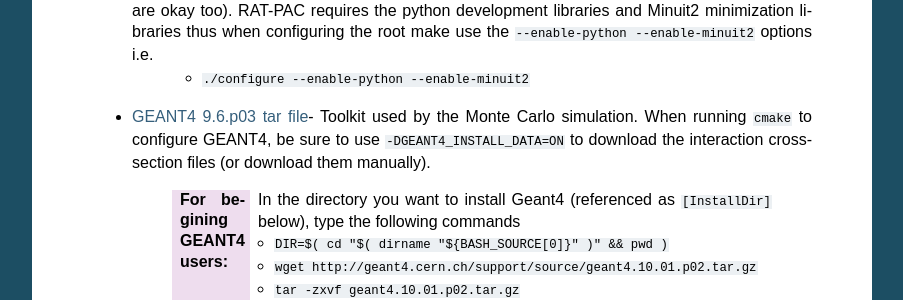
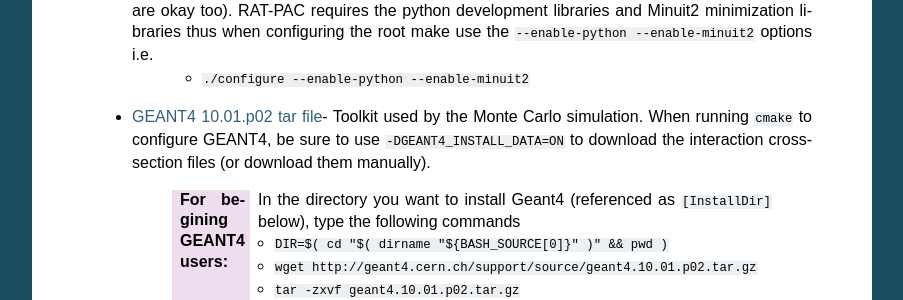
Before and after one commit to rat-pac/rat-pac, a Sphinx documentation site: the page built from doc/installation.rst, in a window 1280 px wide and 900 px high, scrolled down 519 px. Shown: the part 152-452 px from the top of the window, without its empty margins (198-1101 px from the left). Built offline with Sphinx 7.4.7, drawn with Linux system fonts in a browser that asks for light colours; formulas are drawn with MathJax 3.

Commit message:
Updated installation guid to take care of missed geant4 reference in header.

```diff
--- a/doc/installation.rst
+++ b/doc/installation.rst
@@ -31,7 +31,7 @@ These software packages should be installed in the order presented before you at
  * `ROOT 5.34 <http://root.cern.ch/drupal/content/downloading-root>`_ - Used for object serialization and network processors. (other versions of ROOT 5 are okay too).  RAT-PAC requires the python development libraries and Minuit2 minimization libraries thus when configuring the root make use the ``--enable-python --enable-minuit2`` options i.e.
     - ``./configure --enable-python --enable-minuit2``
 
- * `GEANT4 9.6.p03 <http://geant4.web.cern.ch/geant4/support/download.shtml>`_ `tar file <http://geant4.cern.ch/support/source/geant4.10.01.p02.tar.gz>`_- Toolkit used by the Monte Carlo simulation.  When running ``cmake`` to configure GEANT4, be sure to use ``-DGEANT4_INSTALL_DATA=ON`` to download the interaction cross-section files (or download them manually).
+ * `GEANT4 10.01.p02 <http://geant4.web.cern.ch/geant4/support/download.shtml>`_ `tar file <http://geant4.cern.ch/support/source/geant4.10.01.p02.tar.gz>`_- Toolkit used by the Monte Carlo simulation.  When running ``cmake`` to configure GEANT4, be sure to use ``-DGEANT4_INSTALL_DATA=ON`` to download the interaction cross-section files (or download them manually).
 
      :For begining GEANT4 users:  In the directory you want to install Geant4 (referenced as ``[InstallDir]`` below), type the following commands
 
```
